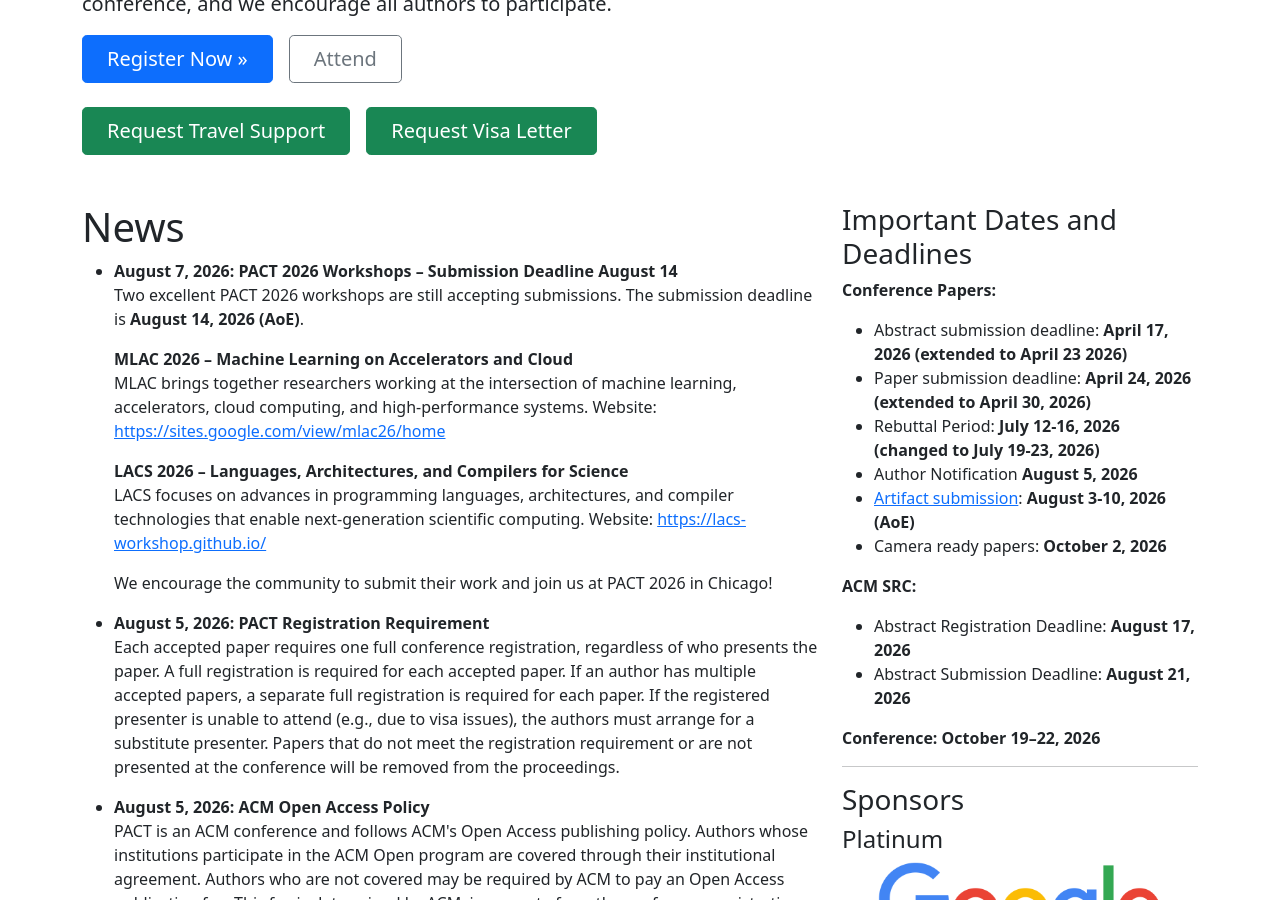
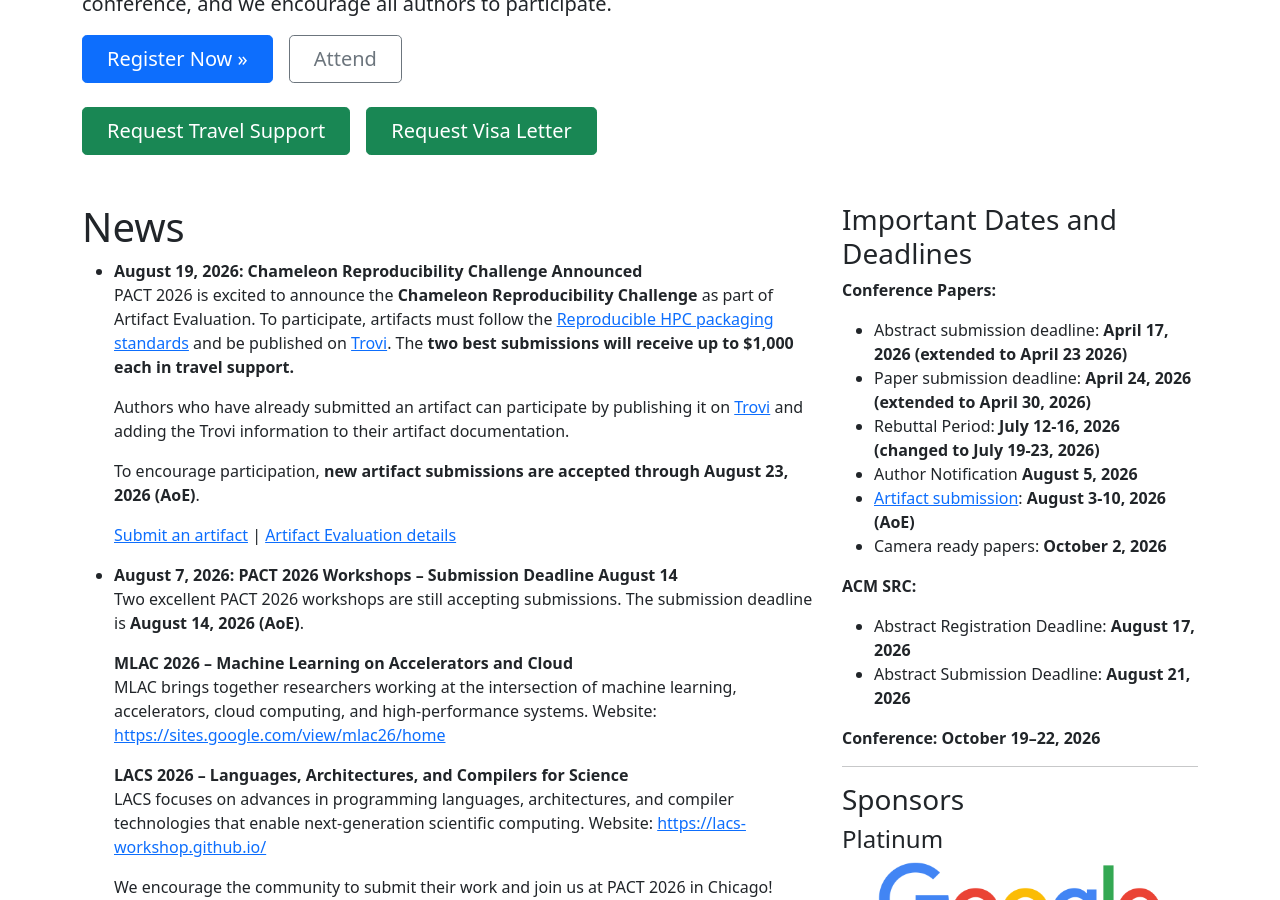
Before and after one commit to pact2026/pact2026.github.io, a Jekyll site: the page built from index.html, in a window 1280 px wide and 900 px high, scrolled down 674 px. Built offline with Jekyll 4.4.1, drawn with Linux system fonts in a browser that asks for light colours.

Commit message:
web: add news

```diff
--- a/_includes/index_news.html
+++ b/_includes/index_news.html
@@ -1,5 +1,20 @@
 <h1>News</h1>
 <ul>
+    <li>
+        <b>August 19, 2026: Chameleon Reproducibility Challenge Announced</b>
+        <p>
+            PACT 2026 is excited to announce the <b>Chameleon Reproducibility Challenge</b> as part of Artifact Evaluation. To participate, artifacts must follow the <a href="https://reproduciblehpc.org/assets/check-lists/" target="_blank">Reproducible HPC packaging standards</a>  and be published on <a href="https://chameleoncloud.org/" target="_blank">Trovi</a>. The <b>two best submissions will receive up to $1,000 each in travel support.</b>
+        </p>
+        <p>
+            Authors who have already submitted an artifact can participate by publishing it on <a href="https://chameleoncloud.readthedocs.io/en/latest/technical/experiments/index.html" target="_blank">Trovi</a> and adding the Trovi information to their artifact documentation.
+        </p>
+        <p>
+            To encourage participation, <b>new artifact submissions are accepted through August 23, 2026 (AoE)</b>.
+        </p>
+        <p>
+            <a href="https://pact26ae.hotcrp.com/" target="_blank">Submit an artifact</a> | <a href="https://pact2026.github.io/ae/" target="_blank">Artifact Evaluation details</a>
+        </p>
+    </li>
     <li>
         <b>August 7, 2026: PACT 2026 Workshops – Submission Deadline August 14</b>
         <p>
```
